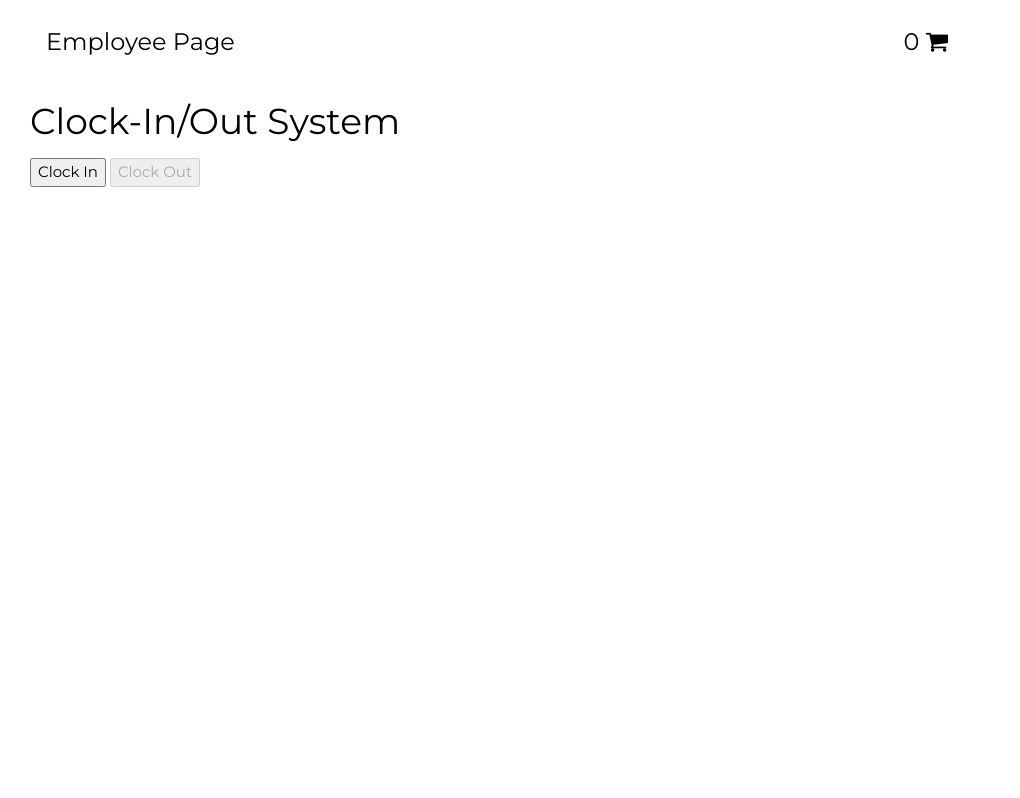
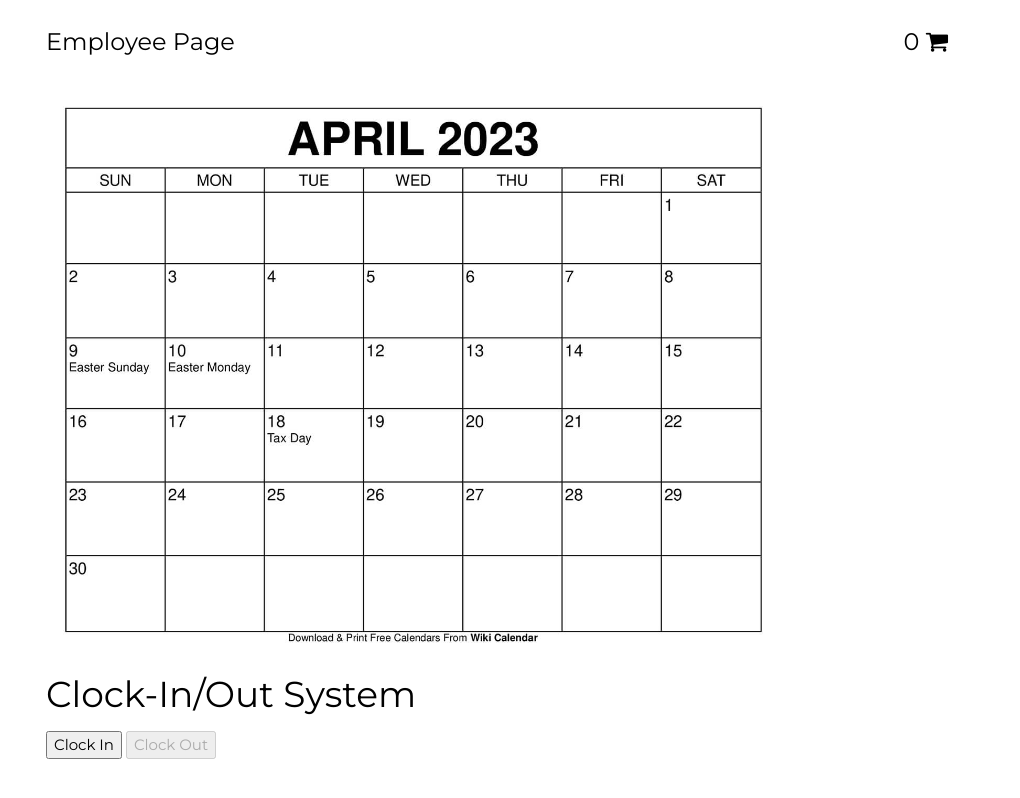
Before and after one commit to seansumida/MorningCatch, a website: page MySQL/public/Employee.html in a window 1280 px wide. Shown: the full height of the page, 260-1280 px from the left. Drawn offline with Linux system fonts and the light colour scheme; no server answers.

Commit message:
added  calendar in employee page

```diff
--- a/MySQL/public/Employee.html
+++ b/MySQL/public/Employee.html
@@ -90,7 +90,8 @@ body,h1,h2,h3,h4,h5,h6,.w3-wide {font-family: "Montserrat", sans-serif;}
 
     </p>
   </header>
-
+  <div class="w3-display-container w3-container">
+    <img src="./images/morningcatch/CALENDAR.jpg" style="width: 80%">
   <head>
     <title>Clock-In/Out System</title>
   </head>
```
Also changed, not shown: MySQL/public/images/morningcatch/CALENDAR.jpg (added).
